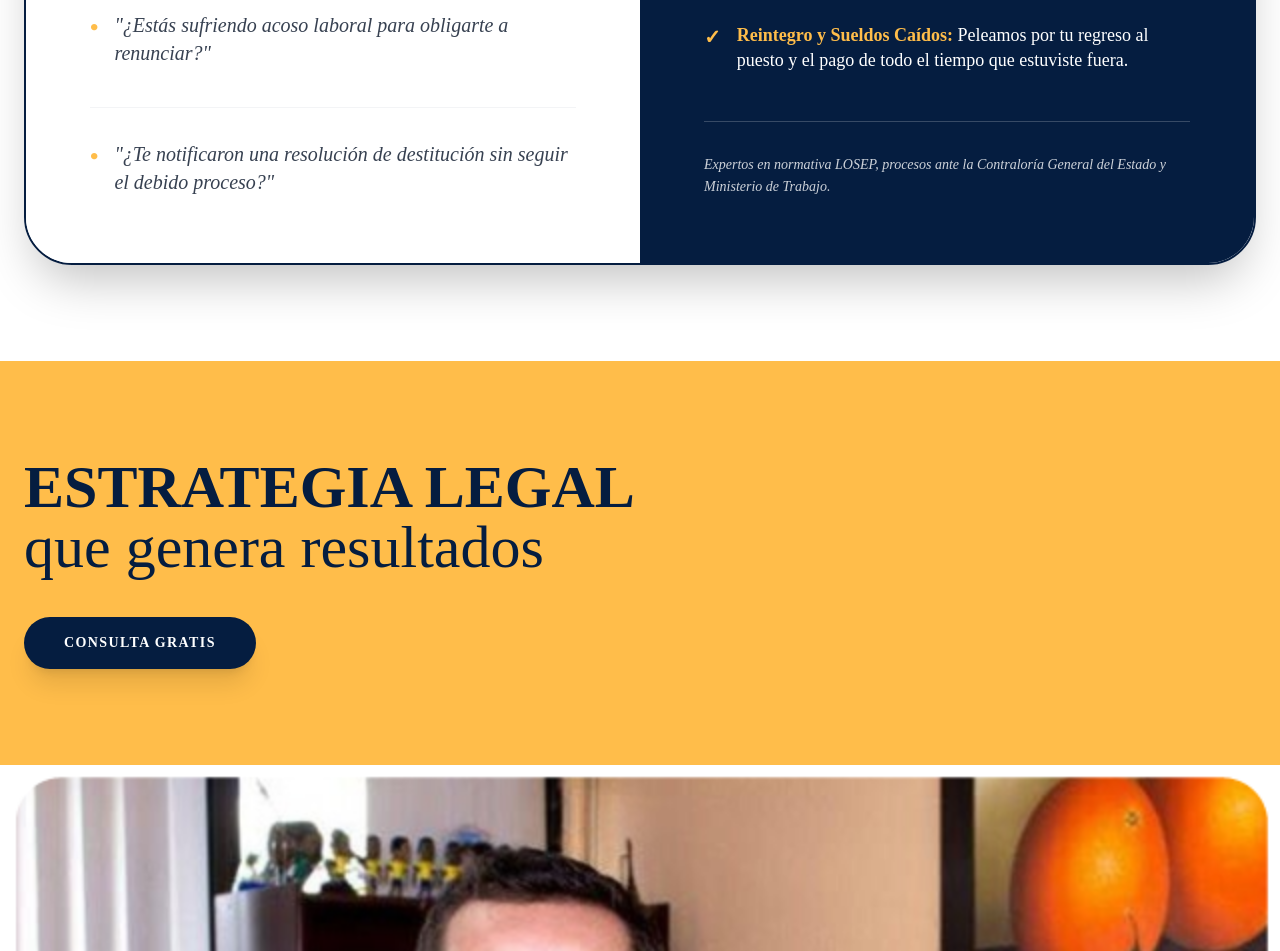
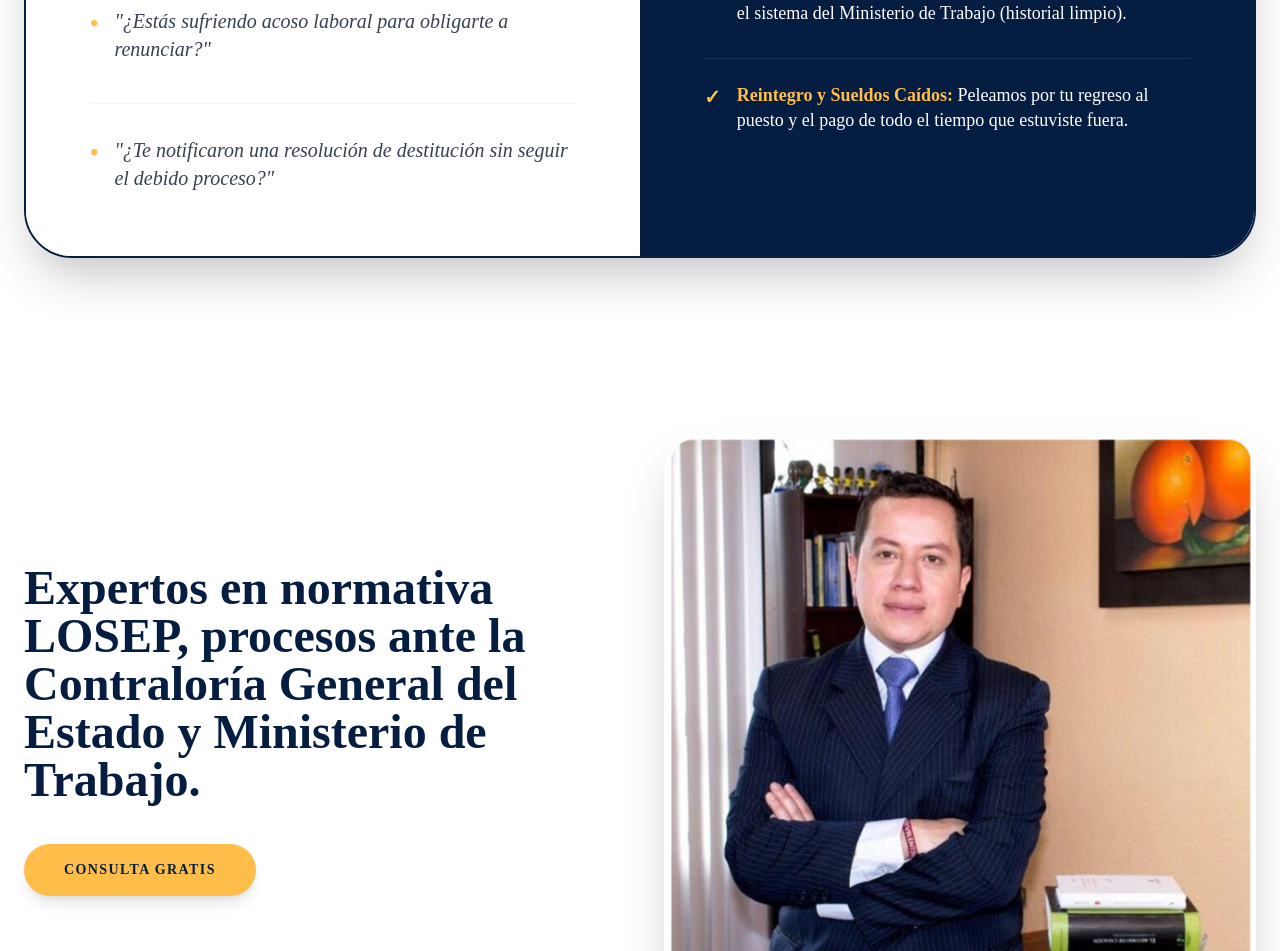
Before and after one commit to DevCardenasS/web-cardenas-saltos, a Next.js app: page /defensa-losep in a window 1280 px wide. Shown: the part 1721-2672 px from the top of the page. Built offline with nearby package versions, Linux system fonts and the light colour scheme.

Commit message:
Update defensa-losep.js

```diff
--- a/pages/defensa-losep.js
+++ b/pages/defensa-losep.js
@@ -24,7 +24,6 @@ export default function DefensaLosep() {
             no dejes que el Estado vulnere tus derechos.
           </p>
 
-          {/* BOTÓN AMARILLO */}
           <a
             href={`https://wa.me/${WHATSAPP_NUMBER}?text=${whatsappMessage}`}
             className="inline-block bg-[#ffbd4a] text-[#051d40] px-12 py-5 rounded-full font-bold text-sm uppercase tracking-widest hover:bg-[#051d40] hover:text-white transition-all shadow-xl"
@@ -43,7 +42,7 @@ export default function DefensaLosep() {
         />
       </section>
 
-      {/* --- SECCIÓN DUAL: IDENTIFICACIÓN Y AYUDA (DISEÑO PDF) --- */}
+      {/* --- SECCIÓN DUAL: IDENTIFICACIÓN Y AYUDA --- */}
       <section className="max-w-7xl mx-auto px-6 py-24">
         <div className="grid lg:grid-cols-2 gap-0 rounded-[3rem] overflow-hidden shadow-2xl border-2 border-[#051d40]">
 
@@ -68,7 +67,7 @@ export default function DefensaLosep() {
             </div>
           </div>
 
-          {/* Lado Derecho: Te Ayudamos (Bloque Azul) */}
+          {/* Lado Derecho: Te Ayudamos */}
           <div className="bg-[#051d40] p-10 md:p-16 text-white flex flex-col justify-center">
             <h3 className="text-[#ffbd4a] text-3xl font-black mb-10 uppercase italic">Te ayudamos</h3>
             <ul className="space-y-8">
@@ -85,16 +84,37 @@ export default function DefensaLosep() {
                 <p className="text-lg leading-snug"><span className="font-bold text-[#ffbd4a]">Reintegro y Sueldos Caídos:</span> Peleamos por tu regreso al puesto y el pago de todo el tiempo que estuviste fuera.</p>
               </li>
             </ul>
-            <div className="mt-12 pt-8 border-t border-white/20">
-              <p className="text-sm leading-relaxed text-white/80 font-medium italic">
-                Expertos en normativa LOSEP, procesos ante la Contraloría General del Estado y Ministerio de Trabajo.
-              </p>
-            </div>
           </div>
         </div>
       </section>
 
-      {/* BANNER FINAL: ESTRATEGIA LEGAL (CÓDIGO SOLICITADO) */}
+      {/* --- NUEVA SECCIÓN: EXPERTOS EN NORMATIVA (CON FOTO AL LADO) --- */}
+      <section className="max-w-7xl mx-auto px-6 py-20">
+        <div className="flex flex-col md:flex-row items-center gap-12">
+          {/* Texto a la izquierda */}
+          <div className="md:w-1/2">
+            <h2 className="text-[#051d40] text-3xl md:text-5xl font-bold leading-tight mb-10">
+              Expertos en normativa LOSEP, procesos ante la Contraloría General del Estado y Ministerio de Trabajo.
+            </h2>
+            <a
+              href={`https://wa.me/${WHATSAPP_NUMBER}?text=${whatsappMessage}`}
+              className="inline-block bg-[#ffbd4a] text-[#051d40] px-10 py-4 rounded-full font-bold text-sm uppercase tracking-widest hover:bg-[#051d40] hover:text-white transition-all shadow-lg"
+            >
+              Consulta gratis
+            </a>
+          </div>
+          {/* Imagen a la derecha con bordes redondeados */}
+          <div className="md:w-1/2">
+            <img
+              src="/losep/DCS-Cardenas-Saltos-Abogados.png"
+              alt="Cárdenas Saltos Abogados Expertos"
+              className="w-full h-auto rounded-[2.5rem] shadow-2xl"
+            />
+          </div>
+        </div>
+      </section>
+
+      {/* --- BANNER FINAL: ESTRATEGIA LEGAL --- */}
       <section className="w-full bg-[#ffbd4a] py-24">
         <div className="max-w-7xl mx-auto px-6 text-left">
           <h2 className="text-[#051d40] text-4xl md:text-6xl mb-10" style={{ lineHeight: '1' }}>
@@ -108,15 +128,6 @@ export default function DefensaLosep() {
         </div>
       </section>
 
-      {/* Imagen final opcional DCS-Cardenas-Saltos-Abogados.png si se requiere visualmente */}
-      <section className="w-full">
-        <img
-          src="/losep/DCS-Cardenas-Saltos-Abogados.png"
-          alt="Cardenas Saltos Abogados"
-          className="w-full h-auto"
-        />
-      </section>
-
     </div>
   );
 }
```
